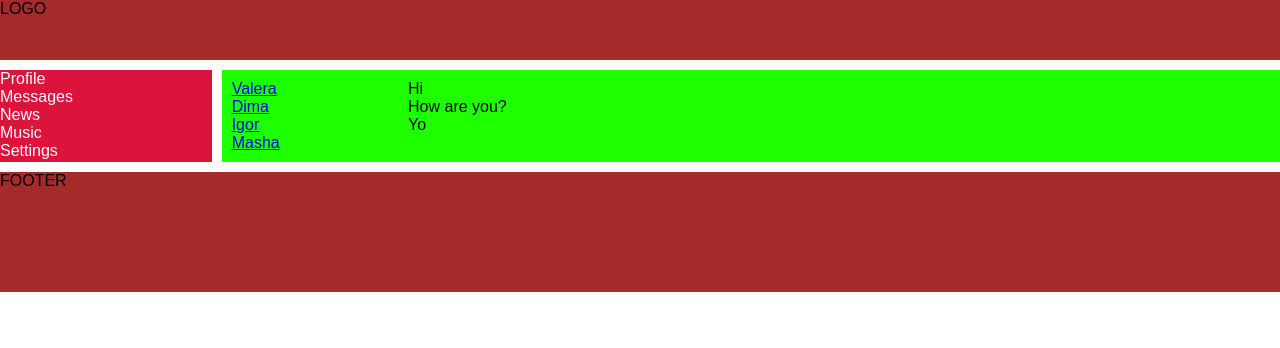
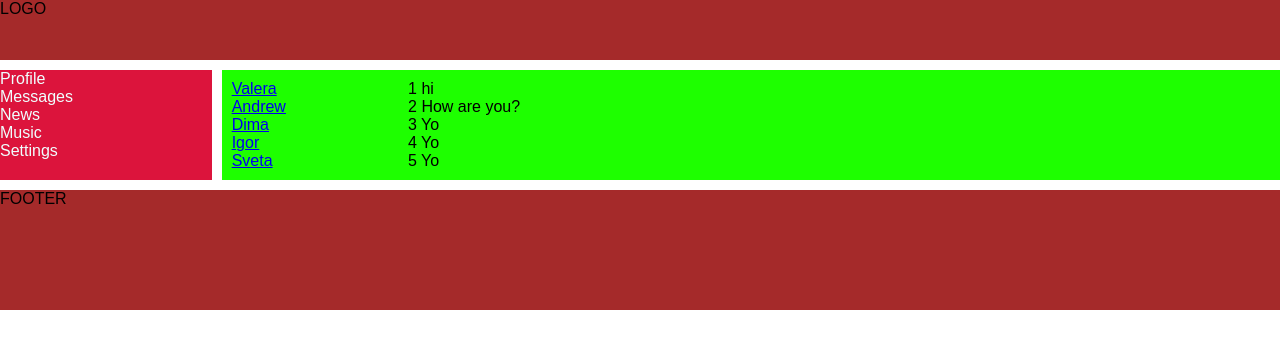
Before and after one commit to Monkov-AR/SocialNetwork, a React (Create React App) app: page /dialogs in a window 1280 px wide. Shown: the top 348 px of the page. Built offline with nearby package versions, Linux system fonts and the light colour scheme.

Commit message:
внес пояснения кода ур28

```diff
--- a/src/components/Dialogs/Dialogs.jsx
+++ b/src/components/Dialogs/Dialogs.jsx
@@ -2,32 +2,57 @@ import React from "react";
 import { NavLink } from "react-router-dom";
 import s from "./Dialogs.module.css"
 
-
+// функция для отрисвоки диалогов, каждый диалог это (реактовская NavLink)ссылка для перехода на подкатегорию
 const DialogItem = (props) => {
     let path = "/dialogs/" + props.id;
     return (
-    <div className={s.dialog + ' ' + s.active}>
-        <NavLink to={path}>{props.name}</NavLink>
-        {/* в ссылке to используется кострукция javascript кода по этому нужны {} а в них
+        <div className={s.dialog + ' ' + s.active}>
+            <NavLink to={path}>{props.name}</NavLink>
+            {/* в ссылке to используется кострукция javascript кода по этому нужны {} а в них
         конкантинация строк (dialog) + (id), но можно использовать для этого отдельную переменную let
             <NavLink to={"/dialogs/"+ props.id}>{props.name}</NavLink> */}
-    </div>
+        </div>
+    )
+}
+// функция для отрисовки сообщений на вход подаются сообщения эта хрень их отрисовывает
+const MessageItem = (props) => {
+    return (
+        <div>
+            {`${props.id}  ${props.message}`}
+        </div>
     )
 }
 
 const Dialogs = () => {
+    // массивы с данными нихуя интересного
+    let dialogs = [
+        { id: 1, name: 'Valera' },
+        { id: 2, name: 'Andrew' },
+        { id: 3, name: 'Dima' },
+        { id: 4, name: 'Igor' },
+        { id: 5, name: 'Sveta' }
+    ]
+    let messages = [
+        { id: 1, message: 'hi' },
+        { id: 2, message: 'How are you?' },
+        { id: 3, message: 'Yo' },
+        { id: 4, message: 'Yo' },
+        { id: 5, message: 'Yo' }
+    ]
+
+    // функция map
+    // смысл в том создается новый массив из приобразованных старых элеентов и вызываются функции отрисовки(те что вверху)
+    let dialogsElements = dialogs.map(d => <DialogItem id={d.id} name={d.name} />);
+    let messagesElements = messages.map(m => <MessageItem id={m.id} message={m.message} />);
+
     return (
         <div className={s.dialogs}>
             <div className={s.dialogsItems}>
-                <DialogItem id="1" name="Valera" />
-                <DialogItem id="2" name="Dima"/>
-                <DialogItem id="3" name="Igor"/>
-                <DialogItem id="4" name="Masha"/>
+                {/* конкретно вывести новый массив диалогов */}
+                {dialogsElements}
             </div>
             <div className={s.messages}>
-                <div className={s.message}>Hi</div>
-                <div className={s.message}>How are you?</div>
-                <div className={s.message}>Yo</div>
+                {messagesElements}
             </div>
         </div>
     )
```
Also changed, not shown: src/App.js (+7 -0 lines).
